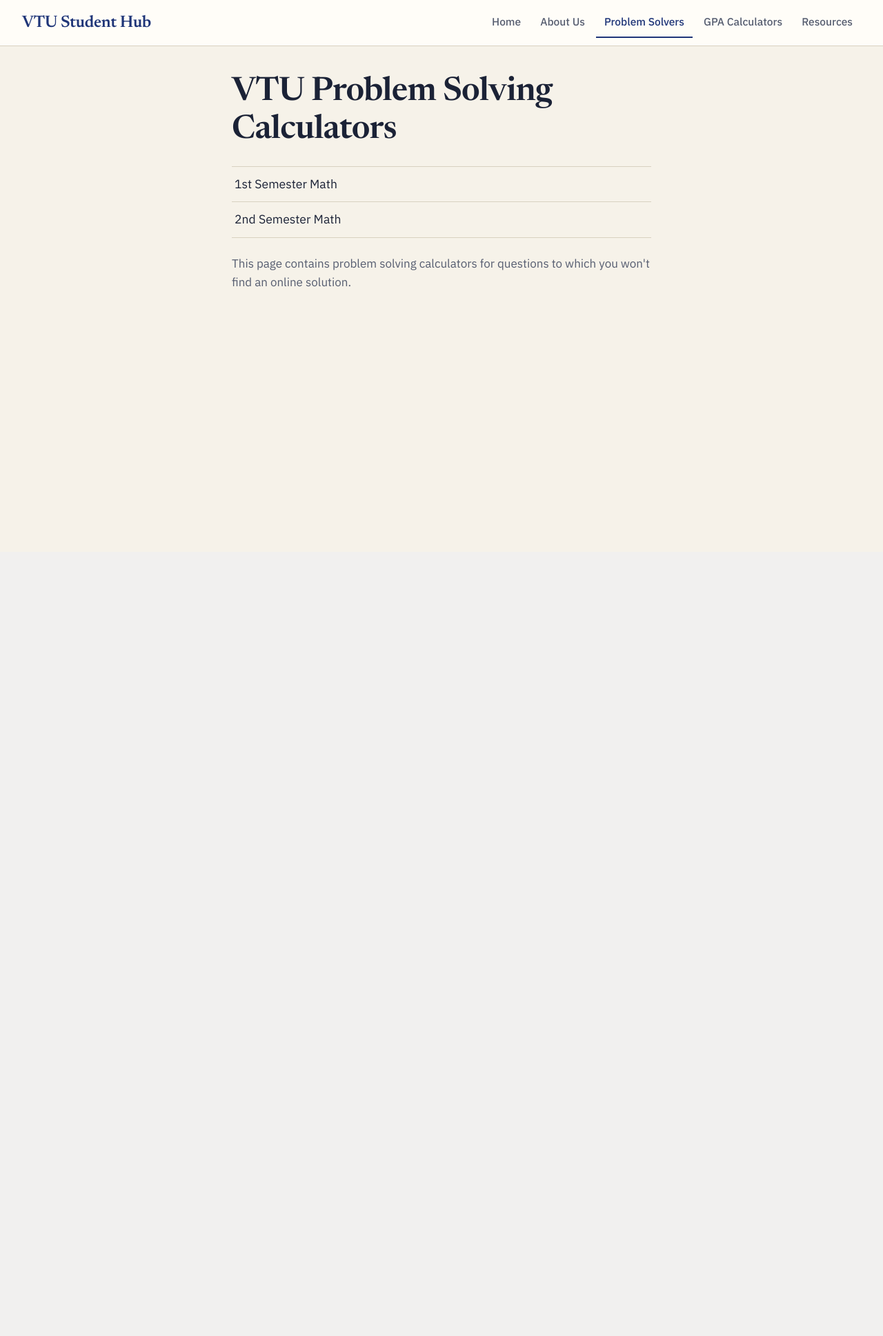
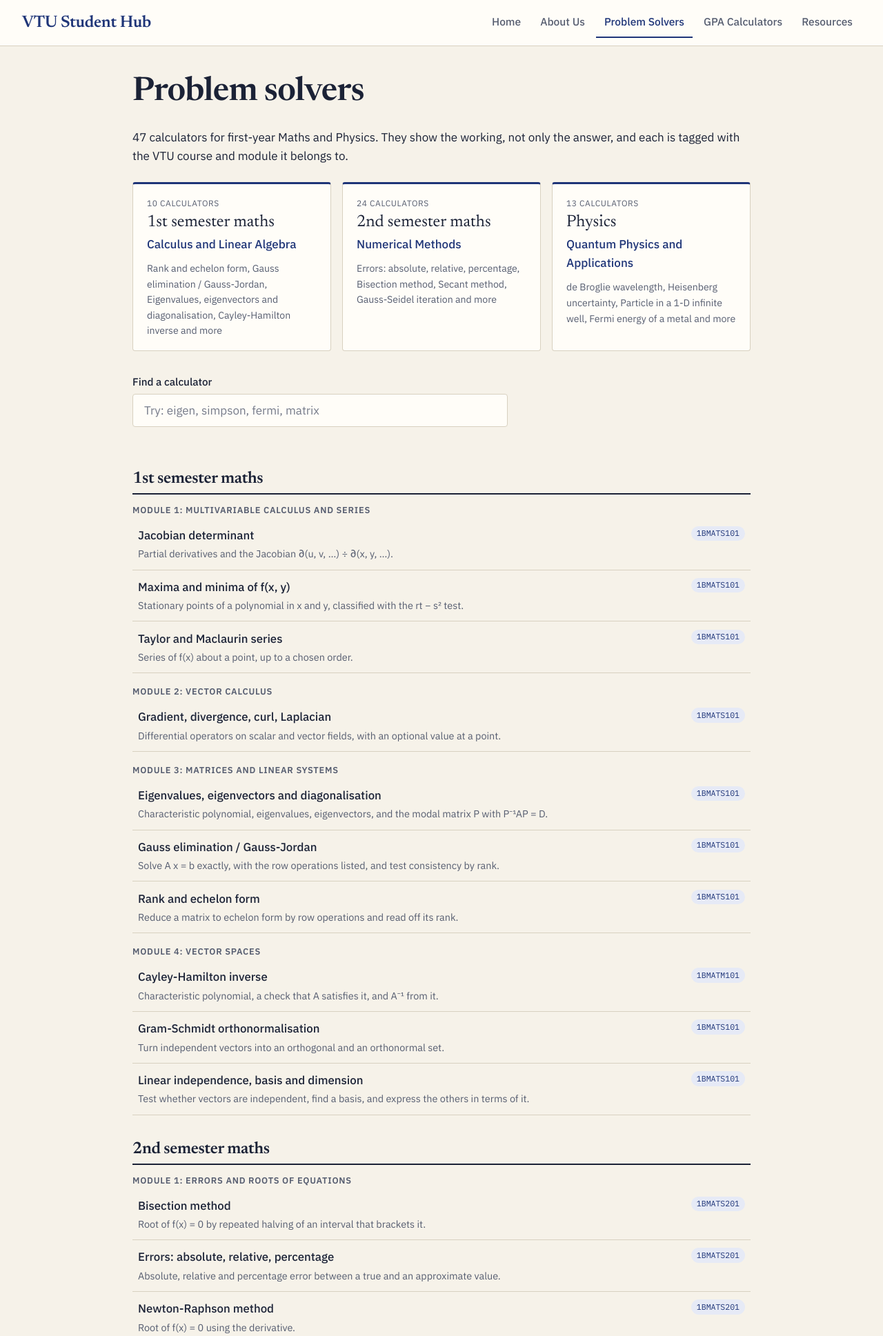
Before and after one commit to shreyas-078/vtu-student-hub, a Flask app: page /problem-solvers in a window 1280 px wide. Shown: the top 1937 px of the page at 69% size. Before the commit the page ends 416 px from the top, so only its background shows below. Run offline with Flask 3, Linux system fonts and the light colour scheme; parts of the project's set-up code (start-up, migrations or seed data) failed here and were passed over.

Commit message:
Redesign problem solvers index: subject cards, live search, calculators grouped by syllabus module

```diff
--- a/app.py
+++ b/app.py
@@ -1,3 +1,4 @@
+import re
 from functools import wraps
 
 from flask import Flask, abort, jsonify, render_template, request
@@ -148,6 +149,64 @@ HUBS = {
 }
 
 
+CLASSIC = [  # (slug page, title, hub, module, summary)
+    ("/newton-raphson-template", "Newton-Raphson method", "sem2-math", "1", "Root of f(x) = 0 using the derivative."),
+    ("/regula-falsi-template", "Regula-Falsi method", "sem2-math", "1", "Root of f(x) = 0 by false position."),
+    ("/interpolation-template", "Newton's divided difference (table form)", "sem2-math", "3", "Interpolate from a table of points."),
+    ("/lagrange-template", "Lagrange interpolation", "sem2-math", "3", "Polynomial through given points, with the working."),
+    ("/trapezoidal-template", "Trapezoidal rule", "sem2-math", "5", "Numerical integration by trapezoids."),
+    ("/simpson-1-3-template", "Simpson's 1/3 rule", "sem2-math", "5", "Numerical integration with parabolic arcs."),
+    ("/simpson-3-8-template", "Simpson's 3/8 rule", "sem2-math", "5", "Numerical integration with cubic arcs."),
+    ("/euler-template", "Euler's method", "sem2-math", "5", "Step-by-step solution of y' = f(x, y)."),
+    ("/mod-euler-template", "Modified Euler's method", "sem2-math", "5", "Euler with a corrector step."),
+    ("/runge-kutta-template", "Runge-Kutta method", "sem2-math", "5", "Fourth-order solution of y' = f(x, y)."),
+    ("/milne-pc-template", "Milne's predictor-corrector", "sem2-math", "5", "Multi-step ODE method."),
+]
+
+MODULES = {
+    "sem1-math": {"1": "Multivariable calculus and series", "2": "Vector calculus", "3": "Matrices and linear systems", "4": "Vector spaces"},
+    "sem2-math": {"1": "Errors and roots of equations", "2": "Linear systems and eigenvalues", "3": "Interpolation", "5": "Integration and differential equations"},
+    "physics": {"1": "Quantum mechanics", "2": "Free electrons and semiconductors", "3": "Superconductivity", "4": "Lasers and optical fibres", "5": "Quantum computing"},
+}
+
+
+def catalog():
+    """Every calculator as one flat list: title, url, hub, module, summary, course tag."""
+    items = []
+    for t in toolkit.TOOLS.values():
+        first = t["syllabus"][0]
+        mod = re.search(r"Module (\d)", first)
+        code = first.split(" (")[0]
+        items.append({"title": t["title"], "url": "/tools/" + t["slug"], "hub": t["hub"],
+                      "module": mod.group(1) if mod else "", "summary": t["summary"], "tag": code})
+    codes = {"sem2-math": "1BMATS201"}
+    for url, title, hub, mod, summ in CLASSIC:
+        items.append({"title": title, "url": url, "hub": hub, "module": mod, "summary": summ, "tag": codes[hub]})
+    return items
+
+
+def grouped(hub):
+    """[(module title, [items])] for one hub, modules in syllabus order."""
+    items = [i for i in catalog() if i["hub"] == hub]
+    out = []
+    for m, name in MODULES[hub].items():
+        rows = sorted((i for i in items if i["module"] == m), key=lambda i: i["title"])
+        if rows:
+            out.append(("Module %s: %s" % (m, name), rows))
+    rest = [i for i in items if i["module"] not in MODULES[hub]]
+    if rest:
+        out.append(("Other streams", sorted(rest, key=lambda i: i["title"])))
+    return out
+
+
+@app.route("/problem-solvers")
+def problem_solvers():
+    hubs = [{"key": k, "title": v[0], "course": v[1], "url": v[2], "count": len([i for i in catalog() if i["hub"] == k]),
+             "examples": [i["title"] for i in catalog() if i["hub"] == k][:4]} for k, v in HUBS.items()]
+    return render_template("problem-solvers.html", hubs=hubs, groups=[(HUBS[k][0], grouped(k)) for k in HUBS],
+                           total=len(catalog()))
+
+
 @app.route("/tools/<slug>")
 def tool_page(slug):
     t = toolkit.TOOLS.get(slug)
@@ -171,7 +230,6 @@ def tool_api(slug):
 PAGES = {
     "/": "index.html",
     "/about-us": "about-us.html",
-    "/problem-solvers": "problem-solvers.html",
     "/gpa-calculators": "gpa-calculators.html",
     "/resources": "resources.html",
     "/runge-kutta-template": "subjects/math/runge-kutta.html",
@@ -196,7 +254,7 @@ for _path, _template in PAGES.items():
 
 
 def _hub_view(hub):
-    return lambda: render_template("hub.html", hub=hub, title=HUBS[hub][0], course=HUBS[hub][1])
+    return lambda: render_template("hub.html", hub=hub, title=HUBS[hub][0], course=HUBS[hub][1], groups=grouped(hub))
 
 
 for _hub, (_t, _c, _path) in HUBS.items():
--- a/static/css/site.css
+++ b/static/css/site.css
@@ -969,3 +969,39 @@ thead th {
   .answers { grid-template-columns: 1fr; gap: 0; }
   .answers dd { margin-bottom: 0.5rem; }
 }
+
+/* --- Problem solvers index and hubs ----------------------------------- */
+
+.solvers-page main { max-width: 60rem; }
+.hub-cards { display: grid; grid-template-columns: repeat(auto-fit, minmax(15rem, 1fr)); gap: 1rem; margin: 1.5rem 0 2rem; }
+.hub-card { display: flex; flex-direction: column; gap: 0.25rem; padding: 1.1rem 1.25rem; color: var(--ink); text-decoration: none; background: var(--surface); border: 1px solid var(--rule); border-top: 3px solid var(--accent); border-radius: var(--radius); transition: background-color 0.15s ease, border-color 0.15s ease, transform 0.15s ease; }
+.hub-card:hover { background: var(--accent-soft); border-color: var(--accent); transform: translateY(-2px); }
+.hub-card:focus-visible { outline: 2px solid var(--accent); outline-offset: 2px; }
+.hub-count { font-size: 0.75rem; letter-spacing: 0.05em; text-transform: uppercase; color: var(--muted); }
+.hub-name { font-family: var(--font-display); font-size: 1.5rem; line-height: 1.2; }
+.hub-course { color: var(--accent); font-weight: 500; }
+.hub-eg { margin-top: 0.4rem; font-size: 0.88rem; color: var(--muted); }
+.solver-search { display: grid; gap: 0.35rem; margin-bottom: 1.5rem; max-width: 34rem; }
+.solver-search label { font-weight: 500; }
+.solver-search input { width: 100%; min-height: 3rem; padding: 0 1rem; font: inherit; color: var(--ink); background: var(--surface); border: 1px solid var(--rule); border-radius: var(--radius); }
+.solver-search input:focus { outline: 2px solid var(--accent); outline-offset: 1px; border-color: var(--accent); }
+#solver-count { margin: 0; min-height: 1.25rem; font-size: 0.88rem; color: var(--muted); }
+.subject h2 { margin: 2.25rem 0 0.25rem; padding-bottom: 0.4rem; border-bottom: 2px solid var(--ink); }
+.mod-title { margin: 1.25rem 0 0.25rem; font-family: var(--font-body); font-size: 0.8rem; font-weight: 600; letter-spacing: 0.06em; text-transform: uppercase; color: var(--muted); }
+.solver-list { margin: 0; padding: 0; list-style: none; }
+.solver-list li { border-bottom: 1px solid var(--rule); }
+.solver-list li[hidden], [data-group][hidden], [data-subject][hidden] { display: none; }
+.solver-list a { display: grid; grid-template-columns: minmax(0, 1fr) auto; gap: 0.1rem 1rem; padding: 0.7rem 0.5rem; color: var(--ink); text-decoration: none; transition: background-color 0.15s ease; }
+.solver-list a:hover { background: var(--accent-soft); }
+.solver-list a:focus-visible { outline: 2px solid var(--accent); outline-offset: -2px; }
+.s-name { font-weight: 500; font-size: 1.05rem; }
+.solver-list a:hover .s-name { color: var(--accent); }
+.s-desc { grid-column: 1; color: var(--muted); font-size: 0.9rem; }
+.s-tag { grid-column: 2; grid-row: 1; align-self: start; font-family: var(--font-mono); font-size: 0.72rem; color: var(--accent); background: var(--accent-soft); padding: 0.1rem 0.5rem; border-radius: 999px; }
+#solver-none { padding: 1rem 0; color: var(--muted); }
+.mod-group:first-of-type .mod-title { margin-top: 1rem; }
+@media (max-width: 30rem) {
+  .solver-list a { grid-template-columns: 1fr; }
+  .s-tag { grid-column: 1; grid-row: auto; justify-self: start; margin-top: 0.3rem; }
+}
+@media (prefers-reduced-motion: reduce) { .hub-card { transition: none; } .hub-card:hover { transform: none; } }
--- /dev/null
+++ b/static/js/solver-search.js
@@ -0,0 +1,28 @@
+(function () {
+  var q = document.getElementById("solver-q");
+  if (!q) return;
+  var items = Array.prototype.slice.call(document.querySelectorAll("[data-solver]"));
+  var count = document.getElementById("solver-count");
+  var none = document.getElementById("solver-none");
+
+  function run() {
+    var words = q.value.toLowerCase().split(/\s+/).filter(Boolean);
+    var shown = 0;
+    items.forEach(function (li) {
+      var hit = words.every(function (w) { return li.dataset.text.indexOf(w) !== -1; });
+      li.hidden = !hit;
+      if (hit) shown++;
+    });
+    document.querySelectorAll("[data-group]").forEach(function (g) {
+      g.hidden = !g.querySelector("[data-solver]:not([hidden])");
+    });
+    document.querySelectorAll("[data-subject]").forEach(function (s) {
+      s.hidden = !s.querySelector("[data-solver]:not([hidden])");
+    });
+    none.classList.toggle("invisible", shown !== 0);
+    count.textContent = words.length ? shown + " of " + items.length + " calculators" : "";
+  }
+  q.addEventListener("input", run);
+  var param = new URLSearchParams(location.search).get("q");
+  if (param) { q.value = param; run(); }
+})();
--- /dev/null
+++ b/templates/_catalog.html
@@ -0,0 +1,18 @@
+{% macro listing(groups, show_hub=false) %}
+{% for title, items in groups %}
+<section class="mod-group" data-group>
+  <h3 class="mod-title">{{ title }}</h3>
+  <ul class="solver-list">
+    {% for i in items %}
+    <li data-solver data-text="{{ (i.title ~ ' ' ~ i.summary ~ ' ' ~ i.tag)|lower }}">
+      <a href="{{ i.url }}">
+        <span class="s-name">{{ i.title }}</span>
+        <span class="s-desc">{{ i.summary }}</span>
+        <span class="s-tag">{{ i.tag }}</span>
+      </a>
+    </li>
+    {% endfor %}
+  </ul>
+</section>
+{% endfor %}
+{% endmacro %}
--- a/templates/problem-solvers.html
+++ b/templates/problem-solvers.html
@@ -4,22 +4,44 @@
 <head>
   <meta charset="UTF-8">
   <meta name="viewport" content="width=device-width, initial-scale=1.0">
-    <title>Calculators</title>
+  <title>Problem Solvers, VTU Student Hub</title>
+  <meta name="description" content="{{ total }} step-by-step calculators for VTU first-year Maths and Physics, matched to the 2025 scheme syllabus.">
   <link rel="shortcut icon" href="{{ url_for('static', filename='assets/favicon.png')}}" type="image/x-icon">
   <link rel="stylesheet" href="{{ url_for('static', filename='css/site.css') }}">
+  <script src="{{ url_for('static', filename='js/solver-search.js') }}" defer></script>
 </head>
 
-<body>
+<body class="solvers-page">
+  {% from "_catalog.html" import listing %}
   {% include "_nav.html" %}
-    <h1 id="main-heading">VTU Problem Solving Calculators</h1>
   <main>
-        <section id="subjects-selector">
-            <ul id="subjects-list">
-                <li class="subjects-list-item"><a href="/sem1-math">1st Semester Math</a></li>
-                <li class="subjects-list-item"><a href="/sem2-math">2nd Semester Math</a></li>
-            </ul>
-            <p id="page-description">This page contains problem solving calculators for questions to
-                which you won't find an online solution.</p>
+    <h1>Problem solvers</h1>
+    <p class="lead">{{ total }} calculators for first-year Maths and Physics. They show the working, not only the answer, and each is tagged with the VTU course and module it belongs to.</p>
+
+    <div class="hub-cards">
+      {% for h in hubs %}
+      <a class="hub-card" href="{{ h.url }}">
+        <span class="hub-count">{{ h.count }} calculators</span>
+        <span class="hub-name">{{ h.title|capitalize }}</span>
+        <span class="hub-course">{{ h.course }}</span>
+        <span class="hub-eg">{{ h.examples|join(', ') }} and more</span>
+      </a>
+      {% endfor %}
+    </div>
+
+    <search class="solver-search">
+      <label for="solver-q">Find a calculator</label>
+      <input id="solver-q" type="search" placeholder="Try: eigen, simpson, fermi, matrix" autocomplete="off" spellcheck="false">
+      <p id="solver-count" role="status" aria-live="polite"></p>
+    </search>
+
+    {% for subject, g in groups %}
+    <section class="subject" data-subject>
+      <h2>{{ subject|capitalize }}</h2>
+      {{ listing(g) }}
+    </section>
+    {% endfor %}
+    <p id="solver-none" class="invisible">Nothing matches that. Try a shorter word, like "matrix" or "series".</p>
   </main>
 </body>
 
```
Also changed, not shown: templates/hub.html (+2 -21 lines). Lines whose indentation alone changed are shown as unchanged.
